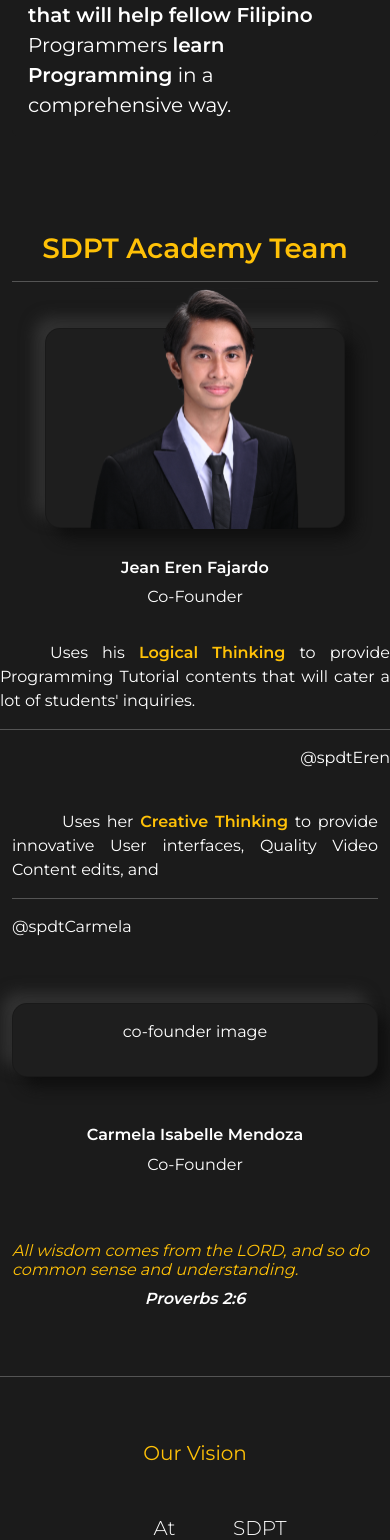
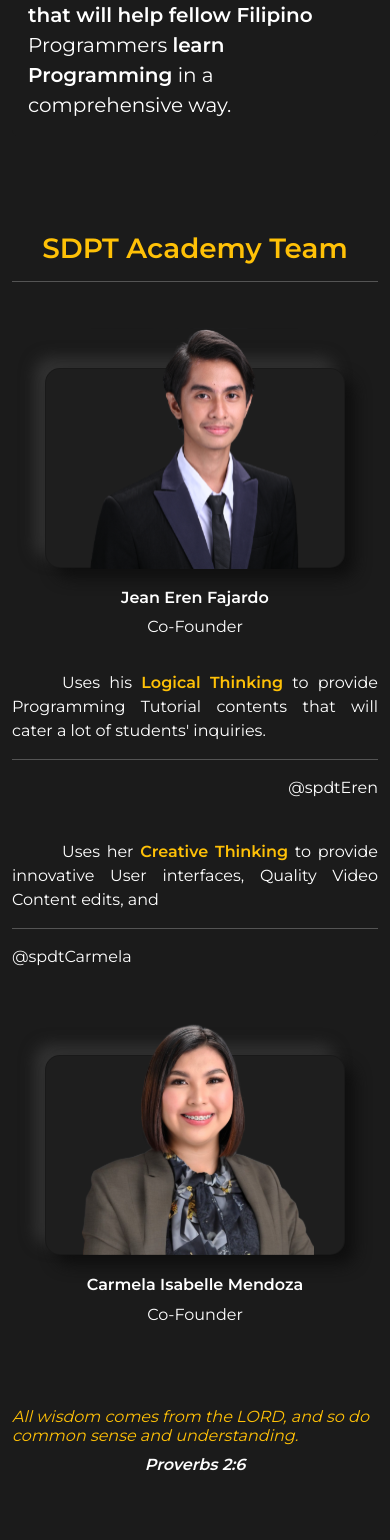
Before and after one commit to SamuelAlac/SDPTAcademy, a React (Vite) app in the folder SDPTAcademy/: page /AboutUs in a window 390 px wide. Shown: the part 1517-3057 px from the top of the page. Built offline with nearby package versions, Linux system fonts and the light colour scheme; no server answers.

Commit message:
malapit na sa katotohanan

```diff
--- a/SDPTAcademy/src/Pages/AboutUs/AboutUs.jsx
+++ b/SDPTAcademy/src/Pages/AboutUs/AboutUs.jsx
@@ -3,6 +3,7 @@
 import "./aboutUs.css";
 import imgSTI from "../../assets/StiBsit.svg";
 import coFounder from "../../assets/Co-Founder1.svg";
+import coFounder2 from "../../assets/Co-Founder2.svg";
 
 const AboutUs = () => {
   return (
@@ -93,7 +94,7 @@
           <hr></hr>
         </div>
 
-        <div className="d-flex align-items-center justify-content-center ">
+        <div className="container d-flex align-items-center justify-content-center ">
           <div className="row align-items-center justify-content-center">
             <div className="container col-md-3 col-sm-12 text-center d-flex flex-column align-items-center justify-content-center m-0 mb-3">
               <div className="container-founder">
@@ -106,7 +107,7 @@
               <p>Co-Founder</p>
               </div>
             </div>
-            <div className="container col-md-4 col-sm-12 m-0">
+            <div className="col-md-4 m-0">
               <p className="text-lg text-indent text-justify ">
                 Uses his{" "}
                 <span className="fw-bold text-warning">Logical Thinking</span>{" "}
@@ -133,12 +134,16 @@
               <hr></hr>
               <p>@spdtCarmela</p>
             </div>
-            <div className="col-md-3 text-center">
-              <div className="card-design card p-3 my-5 text-white">
-                <p>co-founder image</p>
+            <div className="container col-md-3 col-sm-12 text-center d-flex flex-column align-items-center justify-content-center m-0 mb-3">
+              <div className="container-founder">
+                <div className="card-design card text-white card-bg">
+                <img src={coFounder2} alt="" className="overlay-image2" />
+                </div>
               </div>
+              <div className="container">
               <h6 className="fw-bold">Carmela Isabelle Mendoza</h6>
               <p>Co-Founder</p>
+              </div>
             </div>
           </div>
         </div>
--- a/SDPTAcademy/src/Pages/AboutUs/aboutUs.css
+++ b/SDPTAcademy/src/Pages/AboutUs/aboutUs.css
@@ -65,17 +65,12 @@
   height: auto;
 }
 
-@media (max-width: 768px) {
-  .container-founder {
-    display: flex;
-    justify-content: center;
-    align-items: center;
-    margin: 0 auto;
-    margin-bottom: 30px;
-    margin-top: 30px;
-  }
-
-  .overlay-image{
-    transform: translateY(-17%);
-  }
+.overlay-image2 {
+  position: absolute;
+  top: 0;
+  left: 10%;
+  transform: translateY(-22%);
+  width: 80%;
+  z-index: 2;
+  height: auto;
 }
```
Also changed, not shown: SDPTAcademy/src/assets/Co-Founder2.svg (added).
